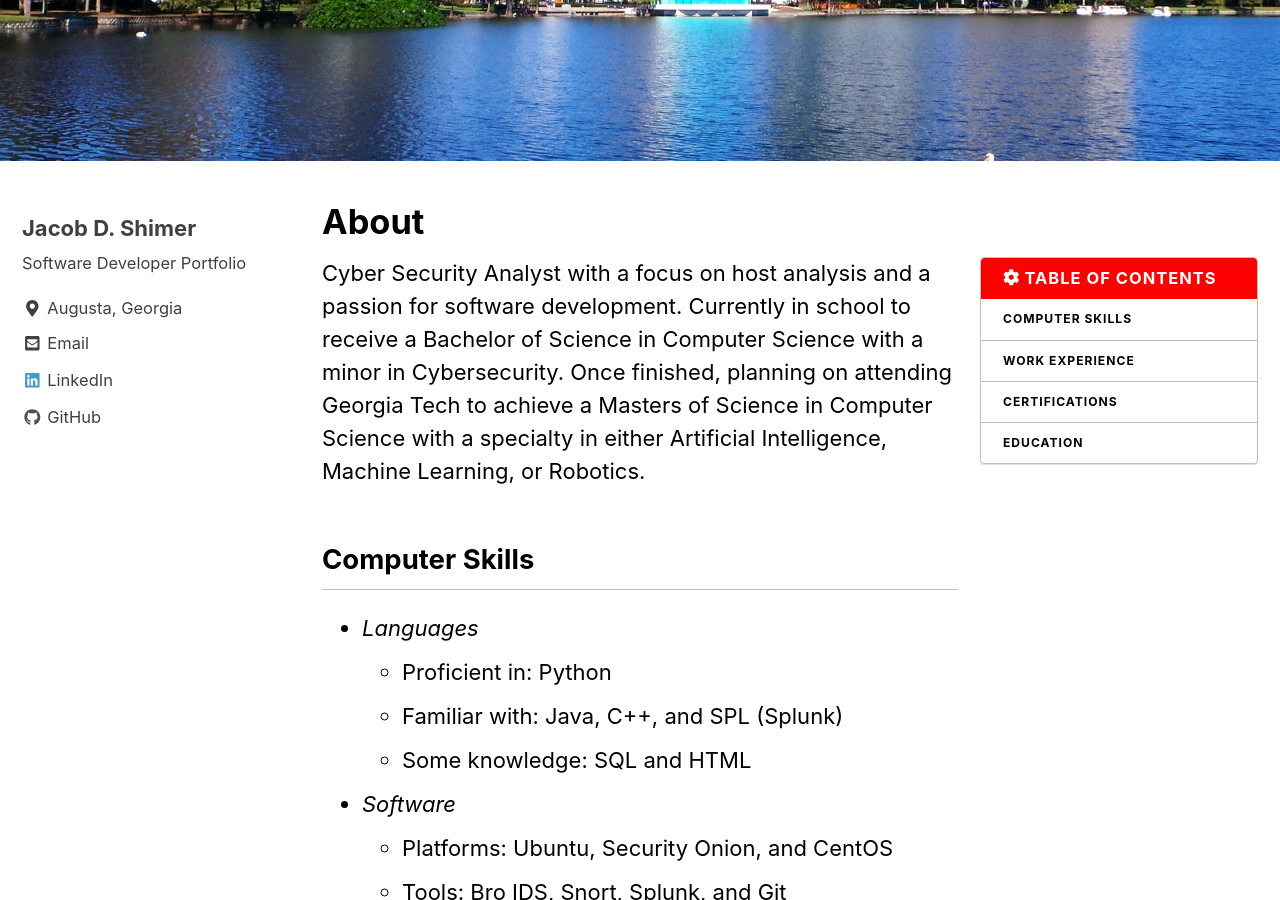
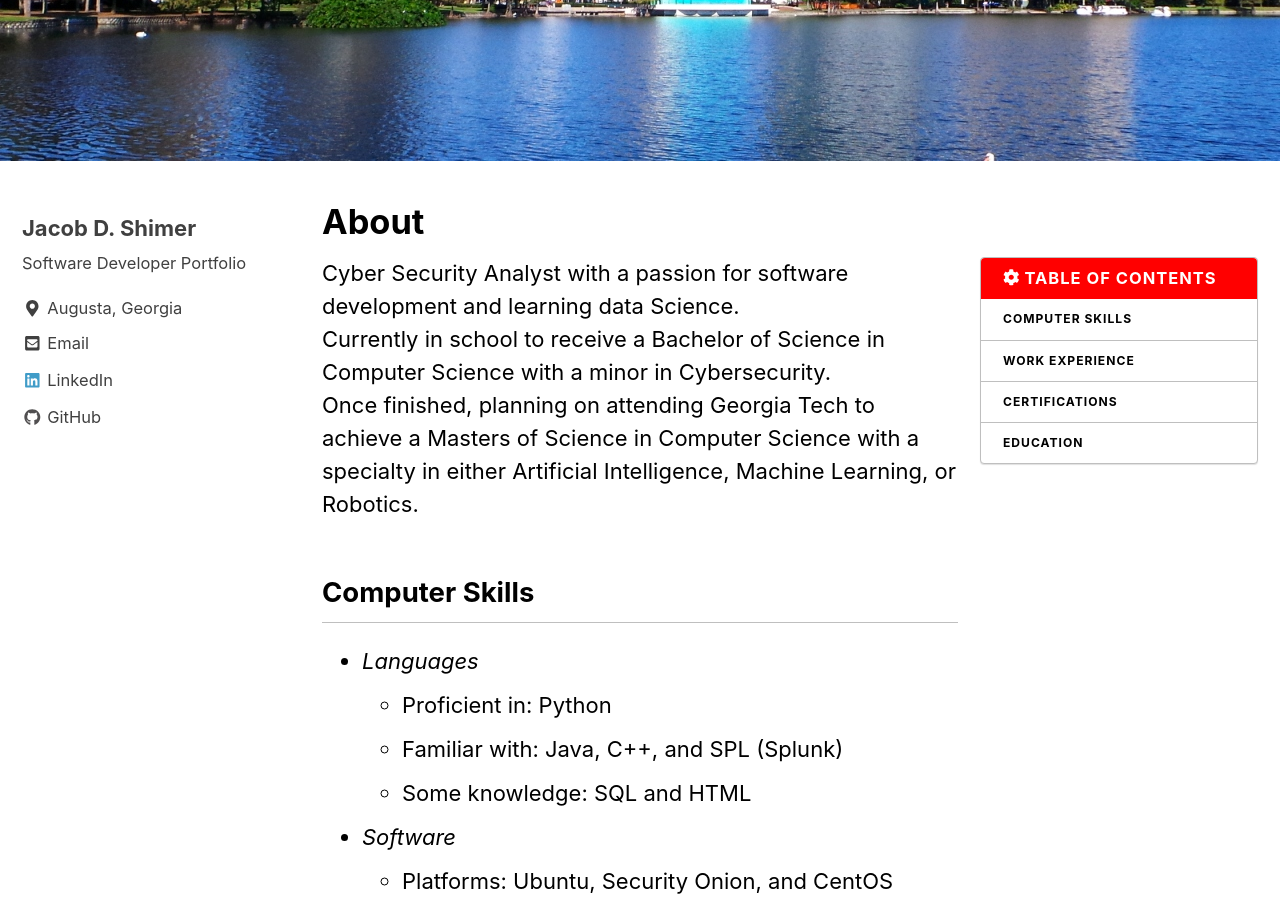
Before and after one commit to jacobdshimer/jacobdshimer.github.io, a Jekyll site: the page built from _pages/about.md, in a window 1280 px wide and 900 px high, scrolled down 439 px. Built offline with Jekyll 4.4.1, drawn with Linux system fonts in a browser that asks for light colours; nearby versions of some CDN libraries; some of the changed text lies outside the part shown.

```diff
--- a/_pages/about.md
+++ b/_pages/about.md
@@ -9,11 +9,10 @@ toc_label: "Table of Contents"
 toc_icon: "cog"
 ---
 
-Cyber Security Analyst with a focus on host analysis and a passion for
-software development.  Currently in school to receive a Bachelor of Science
-in Computer Science with a minor in Cybersecurity.  Once finished, planning on
-attending Georgia Tech to achieve a Masters of Science in Computer Science with
-a specialty in either Artificial Intelligence, Machine Learning, or Robotics.
+Cyber Security Analyst with a passion for software development and learning data Science.
+Currently in school to receive a Bachelor of Science in Computer Science with a minor in Cybersecurity.
+Once finished, planning on attending Georgia Tech to achieve a Masters of Science in Computer Science
+with a specialty in either Artificial Intelligence, Machine Learning, or Robotics.
 
 ## Computer Skills
 * *Languages*
```
Also changed, not shown: other parts of _pages/about.md (+1 -0 lines), _posts/2018-05-22-Titanic.md (+10 -1 lines).
